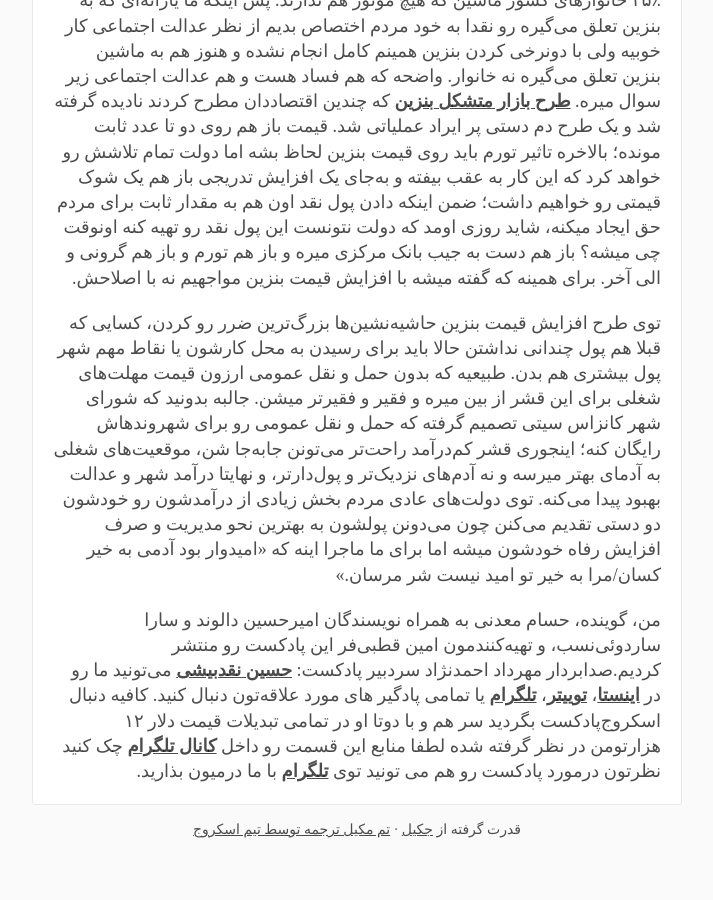
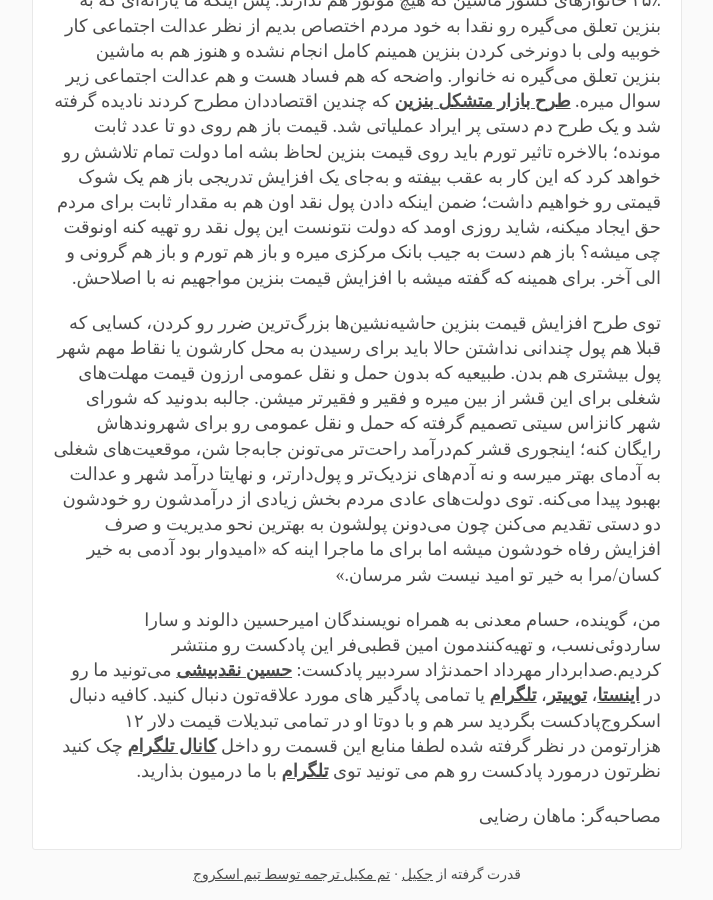
Before and after one commit to scroogepodcast/scroogepodcast.github.io, a Jekyll site: the page built from _posts/2019-12-29-E01.md, in a window 1280 px wide and 900 px high, scrolled down 3864 px. Shown: the whole window, without its empty margins (283-996 px from the left). Built offline with Jekyll 4.4.1, drawn with Linux system fonts in a browser that asks for light colours; some web fonts are replaced; before the commit the page ends 4719 px from its top, so only the background shows below that.

Commit message:
Update 2019-12-29-E01.md

```diff
--- a/_posts/2019-12-29-E01.md
+++ b/_posts/2019-12-29-E01.md
@@ -82,6 +82,8 @@ title: "قسمت اول: متهم اصلی چیست؟ بررسی علت گران
 می‌تونید ما رو در [اینستا]، [توییتر]، [تلگرام] یا تمامی پادگیر های مورد علاقه‌تون دنبال کنید. کافیه دنبال اسکروج‌پادکست بگردید سر هم و با دوتا او
  در تمامی تبدیلات قیمت دلار ۱۲ هزارتومن در نظر گرفته شده لطفا منابع این قسمت رو داخل [کانال تلگرام] چک کنید نظرتون درمورد پادکست رو هم می تونید توی [تلگرام] با ما درمیون بذارید.
 
+ مصاحبه‌گر: ماهان رضایی
+
 [کانال تلگرام]: https://t.me/scroogepodcast
 [حسین نقدبیشی]: https://naghdbishi.ir
 [تلگرام]: https://t.me/ScroogePod
```
